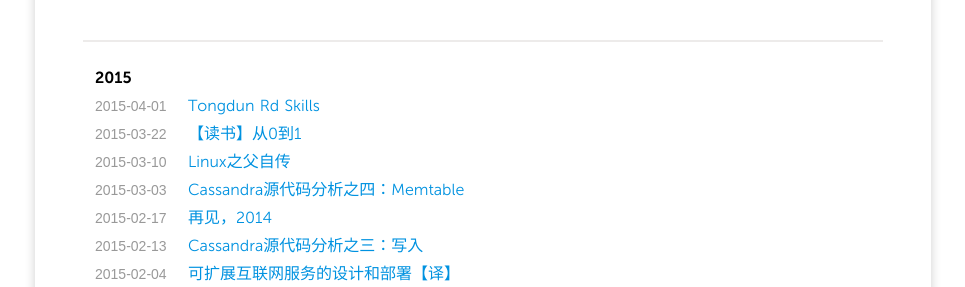
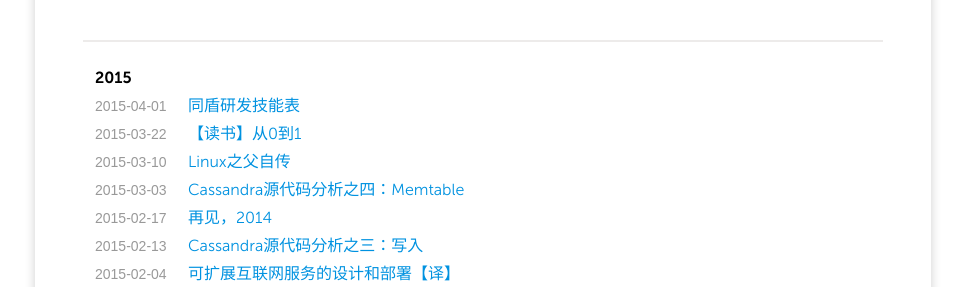
Before and after one commit to yikebocai/yikebocai.github.io, a Jekyll site: the page built from index.html, in a window 1280 px wide. Shown: the part 142-429 px from the top of the page, without its empty margins (157-1122 px from the left). Built offline with Jekyll 4.4.1, drawn with Linux system fonts in a browser that asks for light colours; Markdown is read by kramdown in place of the engine named in the settings; the list of posts is cut into pages by our own code.

Commit message:
同盾研发技能表

```diff
--- a/_posts/2015/2015-04-01-tongdun-rd-skills.md
+++ b/_posts/2015/2015-04-01-tongdun-rd-skills.md
@@ -1,3 +1,9 @@
+---
+layout: post
+title: 同盾研发技能表
+categories: tech
+---
+
 > v0.91, 2015/4/1
 
 ## 软性技能
```
